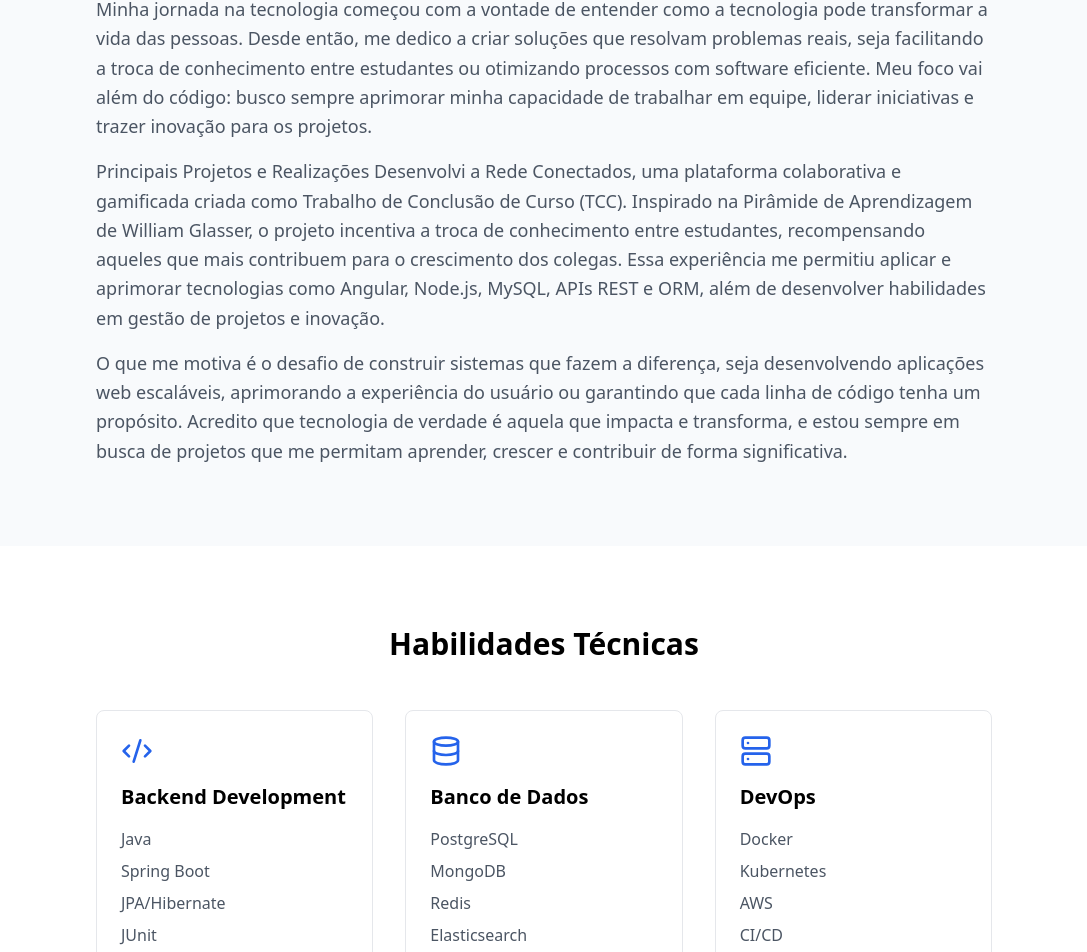
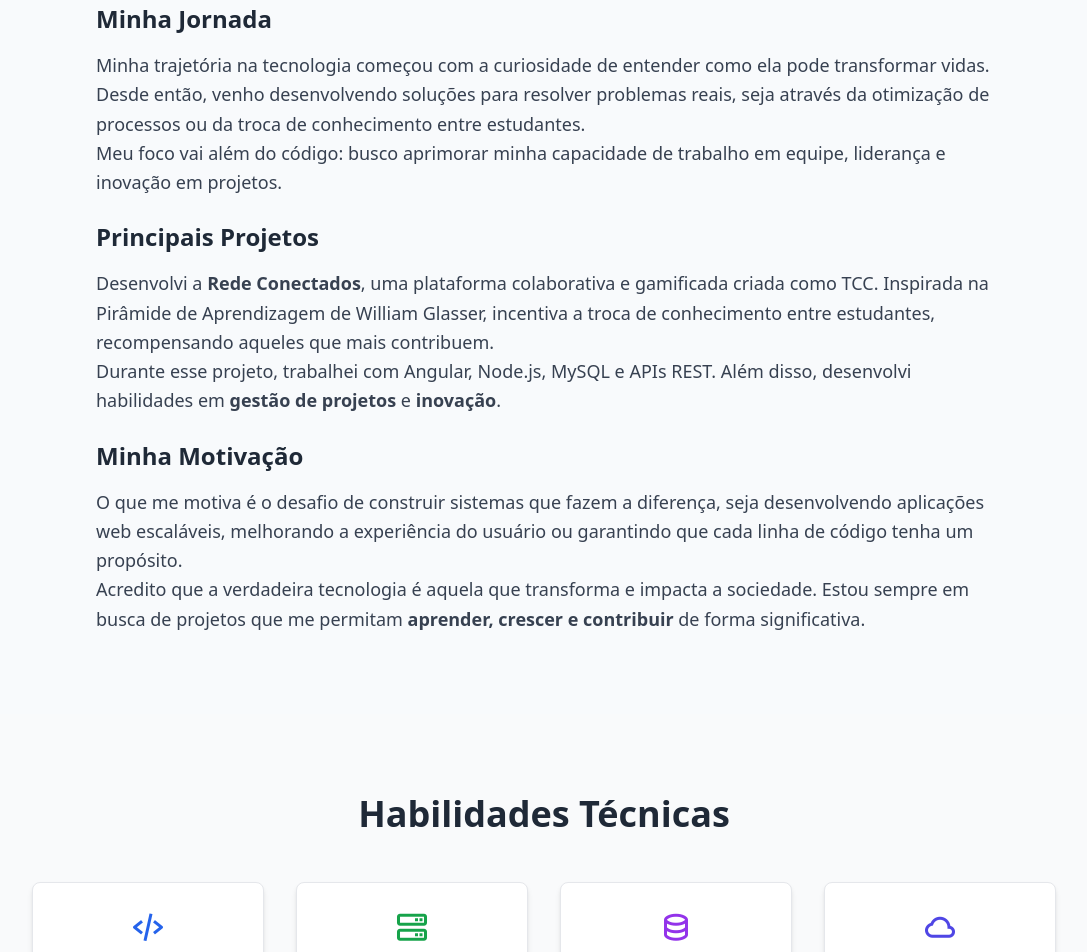
Before and after one commit to rudr1gu/Portifolio, a React (Vite) app: page / in a window 1280 px wide. Shown: the part 1102-2054 px from the top of the page, without its empty margins (96-1183 px from the left). Built offline with nearby package versions, Linux system fonts and the light colour scheme.

Commit message:
:sparkles: feat: Revamp About and Skill components with enhanced content structure and styling

```diff
--- a/src/components/about/About.tsx
+++ b/src/components/about/About.tsx
@@ -3,27 +3,54 @@ const About = () => {
       <section className="py-20 px-4">
         <div className="max-w-4xl mx-auto">
           <h2 className="text-3xl font-bold text-center mb-12">Sobre Mim</h2>
-                <p className="text-lg text-gray-600 leading-relaxed">
-                Sou desenvolvedor fullstack, recentemente formado como Técnico em Desenvolvimento de Sistemas pela ETEC Zona Leste e concluí o bootcamp Java Fullstack com Spring Boot e React pela Generation Brasil. Atualmente, estou cursando uma graduação em Análise e Desenvolvimento de Sistemas, aprofundando ainda mais meus conhecimentos na área.
+
+          <article className="text-lg text-gray-700 leading-relaxed space-y-6">
+            <p>
+              Sou desenvolvedor <strong>fullstack</strong>, recentemente formado como Técnico em Desenvolvimento de Sistemas pela{" "}
+              <abbr className="no-underline" title="Escola Técnica Estadual">ETEC</abbr> Zona Leste e concluí o bootcamp <strong>Java Fullstack</strong> com{" "}
+              <abbr className="no-underline" title="Spring Boot é um framework para aplicações Java">Spring Boot</abbr> e <abbr className="no-underline" title="Biblioteca JavaScript para interfaces de usuário">React</abbr> pela{" "}
+              <abbr className="no-underline" title="Organização sem fins lucrativos que capacita desenvolvedores">Generation Brasil</abbr>.
+              Atualmente, estou cursando <strong>Análise e Desenvolvimento de Sistemas</strong>, aprofundando ainda mais meus conhecimentos na área.
             </p>
 
-                <p className="text-lg text-gray-600 leading-relaxed mt-4">
-                Minha jornada na tecnologia começou com a vontade de entender como a tecnologia pode transformar a vida das pessoas. Desde então, me dedico a criar soluções que resolvam problemas reais, seja facilitando a troca de conhecimento entre estudantes ou otimizando processos com software eficiente. Meu foco vai além do código: busco sempre aprimorar minha capacidade de trabalhar em equipe, liderar iniciativas e trazer inovação para os projetos.
+            <section>
+              <h3 className="text-2xl font-semibold text-gray-800 mb-4">Minha Jornada</h3>
+              <p>
+                Minha trajetória na tecnologia começou com a curiosidade de entender como ela pode transformar vidas.
+                Desde então, venho desenvolvendo soluções para resolver problemas reais, seja através da otimização de processos ou da troca de conhecimento entre estudantes.
               </p>
+              <p>
+                Meu foco vai além do código: busco aprimorar minha capacidade de trabalho em equipe, liderança e inovação em projetos.
+              </p>
+            </section>
 
-                <p className="text-lg text-gray-600 leading-relaxed mt-4">
-                Principais Projetos e Realizações
-                Desenvolvi a Rede Conectados, uma plataforma colaborativa e gamificada criada como Trabalho de Conclusão de Curso (TCC). Inspirado na Pirâmide de Aprendizagem de William Glasser, o projeto incentiva a troca de conhecimento entre estudantes, recompensando aqueles que mais contribuem para o crescimento dos colegas. Essa experiência me permitiu aplicar e aprimorar tecnologias como Angular, Node.js, MySQL, APIs REST e ORM, além de desenvolver habilidades em gestão de projetos e inovação.
+            <section>
+              <h3 className="text-2xl font-semibold text-gray-800 mb-4">Principais Projetos</h3>
+              <p>
+                Desenvolvi a <strong>Rede Conectados</strong>, uma plataforma colaborativa e gamificada criada como <abbr className="no-underline" title="Trabalho de Conclusão de Curso">TCC</abbr>. Inspirada na{" "}
+                <abbr className="no-underline" title="Teoria educacional sobre retenção de aprendizado">Pirâmide de Aprendizagem de William Glasser</abbr>,
+                incentiva a troca de conhecimento entre estudantes, recompensando aqueles que mais contribuem.
               </p>
+              <p>
+                Durante esse projeto, trabalhei com <abbr className="no-underline" title="Framework frontend baseado em TypeScript">Angular</abbr>, <abbr className="no-underline" title="Runtime para JavaScript no backend">Node.js</abbr>,{" "}
+                <abbr className="no-underline" title="Sistema de gerenciamento de banco de dados relacional">MySQL</abbr> e <abbr className="no-underline" title="Padrão de design para comunicação entre sistemas">APIs REST</abbr>.
+                Além disso, desenvolvi habilidades em <strong>gestão de projetos</strong> e <strong>inovação</strong>.
+              </p>
+            </section>
 
-                <p className="text-lg text-gray-600 leading-relaxed mt-4">
-                O que me motiva é o desafio de construir sistemas que fazem a diferença, seja desenvolvendo aplicações web escaláveis, aprimorando a experiência do usuário ou garantindo que cada linha de código tenha um propósito. Acredito que tecnologia de verdade é aquela que impacta e transforma, e estou sempre em busca de projetos que me permitam aprender, crescer e contribuir de forma significativa.
+            <section>
+              <h3 className="text-2xl font-semibold text-gray-800 mb-4">Minha Motivação</h3>
+              <p>
+                O que me motiva é o desafio de construir sistemas que fazem a diferença, seja desenvolvendo aplicações web escaláveis, melhorando a experiência do usuário ou garantindo que cada linha de código tenha um propósito.
               </p>
-
-
+              <p>
+                Acredito que a verdadeira tecnologia é aquela que transforma e impacta a sociedade. Estou sempre em busca de projetos que me permitam <strong>aprender, crescer e contribuir</strong> de forma significativa.
+              </p>
+            </section>
+          </article>
         </div>
       </section>
     );
-}
+  };
 
   export default About;
--- a/src/components/skill/Skill.tsx
+++ b/src/components/skill/Skill.tsx
@@ -1,31 +1,61 @@
-import { Code2, Database, Server } from "lucide-react";
 import SkillCard from "./skillcard/SkillCard";
 
 const Skill = () => {
-
   return (
-        <section className="py-20 px-4 bg-white">
-        <div className="max-w-4xl mx-auto">
-          <h2 className="text-3xl font-bold text-center mb-12">Habilidades Técnicas</h2>
-          <div className="grid grid-cols-1 md:grid-cols-2 lg:grid-cols-3 gap-8">
+    <section className="py-20 px-4 bg-gray-50">
+      <div className="max-w-5xl mx-auto text-center">
+        <h2 className="text-4xl font-bold text-gray-800 mb-12">
+          Habilidades Técnicas
+        </h2>
+        <div className="grid grid-cols-1 sm:grid-cols-2 lg:grid-cols-4 gap-8">
           <SkillCard
-              icon={<Code2 className="w-8 h-8 text-blue-600" />}
-              title="Backend Development"
-              skills={['Java', 'Spring Boot', 'JPA/Hibernate', 'JUnit']}
+            icon={<i className="bx bx-code-alt text-4xl text-blue-600"></i>}
+            title="Frontend"
+            skills={[
+              { name: "TypeScript", icon: "bxl-typescript" },
+              { name: "ReactJS", icon: "bxl-react" },
+              { name: "Angular", icon: "bxl-angular" },
+              { name: "Tailwind", icon: "bxl-tailwind-css" },
+              { name: "Bootstrap", icon: "bxl-bootstrap" },
+            ]}
           />
           <SkillCard
-              icon={<Database className="w-8 h-8 text-blue-600" />}
-              title="Banco de Dados"
-              skills={['PostgreSQL', 'MongoDB', 'Redis', 'Elasticsearch']}
+            icon={<i className="bx bx-server text-4xl text-green-600"></i>}
+            title="Backend"
+            skills={[
+              { name: "Java", icon: "bxl-java" },
+              { name: "Spring Boot", icon: "bxs-leaf" },
+              { name: "Node.js", icon: "bxl-nodejs" },
+              { name: "AdonisJS", icon: "bxs-cube-alt" },
+              { name: "PHP", icon: "bxl-php" },
+              { name: "Laravel", icon: "bxs-cube-alt" },
+            ]}
           />
           <SkillCard
-              icon={<Server className="w-8 h-8 text-blue-600" />}
-              title="DevOps"
-              skills={['Docker', 'Kubernetes', 'AWS', 'CI/CD']}
+            icon={<i className="bx bx-data text-4xl text-purple-600"></i>}
+            title="Banco de Dados"
+            skills={[
+              { name: "MySQL", icon: "bxs-data" },
+              { name: "SQLite", icon: "bxs-file" },
+              { name: "PostgreSQL", icon: "bxl-postgresql" },
+              { name: "Firebase", icon: "bxl-firebase" },
+              { name: "MongoDB", icon: "bxl-mongodb" },
+            ]}
+          />
+          <SkillCard
+            icon={<i className="bx bx-cloud text-4xl text-indigo-600"></i>}
+            title="DevOps & Deploy"
+            skills={[
+              { name: "Azure", icon: "bxl-microsoft" },
+              { name: "Vercel", icon: "bxs-up-arrow" },
+              { name: "Render", icon: "bxs-cloud" },
+              { name: "Netlify", icon: "bxl-netlify" },
+            ]}
           />
         </div>
       </div>
     </section>
   );
-}
+};
+
 export default Skill;
--- a/src/components/skill/skillcard/SkillCard.tsx
+++ b/src/components/skill/skillcard/SkillCard.tsx
@@ -1,21 +1,29 @@
 interface SkillCardProps {
   icon: React.ReactNode;
   title: string;
-    skills: string[];
+  skills: { name: string; icon: string }[];
 }
 
 const SkillCard = ({ icon, title, skills }: SkillCardProps) => {
   return (
-      <div className="p-6 rounded-lg border border-gray-200 hover:border-blue-500 transition-colors">
-        <div className="mb-4">{icon}</div>
-        <h3 className="text-xl font-semibold mb-4">{title}</h3>
+    <div className="p-6 bg-white rounded-lg border border-gray-200 shadow-md hover:shadow-lg transition-all">
+      <div className="flex justify-center mb-4">{icon}</div>
+      <h3 className="text-xl font-semibold text-center text-gray-700 mb-4">
+        {title}
+      </h3>
       <ul className="space-y-2">
         {skills.map((skill, index) => (
-            <li key={index} className="text-gray-600">{skill}</li>
+          <li
+            key={index}
+            className="flex items-center justify-start  gap-2 text-gray-600 text-sm"
+          >
+            <i className={`bx ${skill.icon} text-xl text-blue-500`}></i>
+            {skill.name}
+          </li>
         ))}
       </ul>
     </div>
   );
-  }
+};
 
 export default SkillCard;
```
Lines whose indentation alone changed are shown as unchanged.
